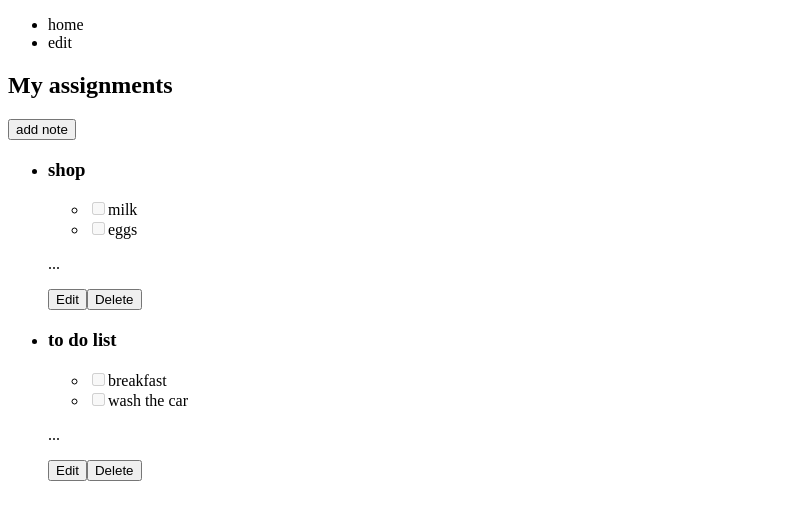
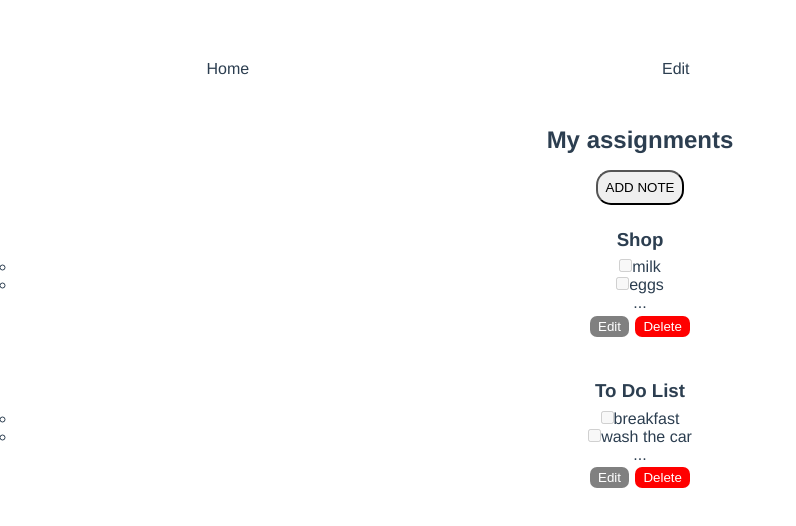
Before and after one commit to Zhuchara32/todo, a plain HTML site: page index.html in a window 1280 px wide. Shown: the whole page, without its empty margins (0-796 px from the left). Drawn offline with Linux system fonts and the light colour scheme; the site is published under a folder, as on GitHub Pages, so addresses that start at the root find nothing.

Commit message:
Update index.html

```diff
--- a/index.html
+++ b/index.html
@@ -1 +1 @@
-<!DOCTYPE html><html lang=""><head><meta charset="utf-8"><meta http-equiv="X-UA-Compatible" content="IE=edge"><meta name="viewport" content="width=device-width,initial-scale=1"><link rel="icon" href="/todo/favicon.ico"><title>to-do</title><link href="/todo/css/app.c83688c7.css" rel="preload" as="style"><link href="/todo/js/app.400a5961.js" rel="preload" as="script"><link href="/todo/js/chunk-vendors.b24d0b3f.js" rel="preload" as="script"><link href="/todo/css/app.c83688c7.css" rel="stylesheet"></head><body><noscript><strong>We're sorry but to-do doesn't work properly without JavaScript enabled. Please enable it to continue.</strong></noscript><div id="app"></div><script src="todo/js/chunk-vendors.b24d0b3f.js"></script><script src="todo/js/app.400a5961.js"></script></body></html>
+<!DOCTYPE html><html lang=""><head><meta charset="utf-8"><meta http-equiv="X-UA-Compatible" content="IE=edge"><meta name="viewport" content="width=device-width,initial-scale=1"><title>to-do</title><link href="todo/css/app.c83688c7.css" rel="preload" as="style"><link href="todo/js/app.400a5961.js" rel="preload" as="script"><link href="todo/js/chunk-vendors.b24d0b3f.js" rel="preload" as="script"><link href="todo/css/app.c83688c7.css" rel="stylesheet"></head><body><noscript><strong>We're sorry but to-do doesn't work properly without JavaScript enabled. Please enable it to continue.</strong></noscript><div id="app"></div><script src="todo/js/chunk-vendors.b24d0b3f.js"></script><script src="todo/js/app.400a5961.js"></script></body></html>
```
